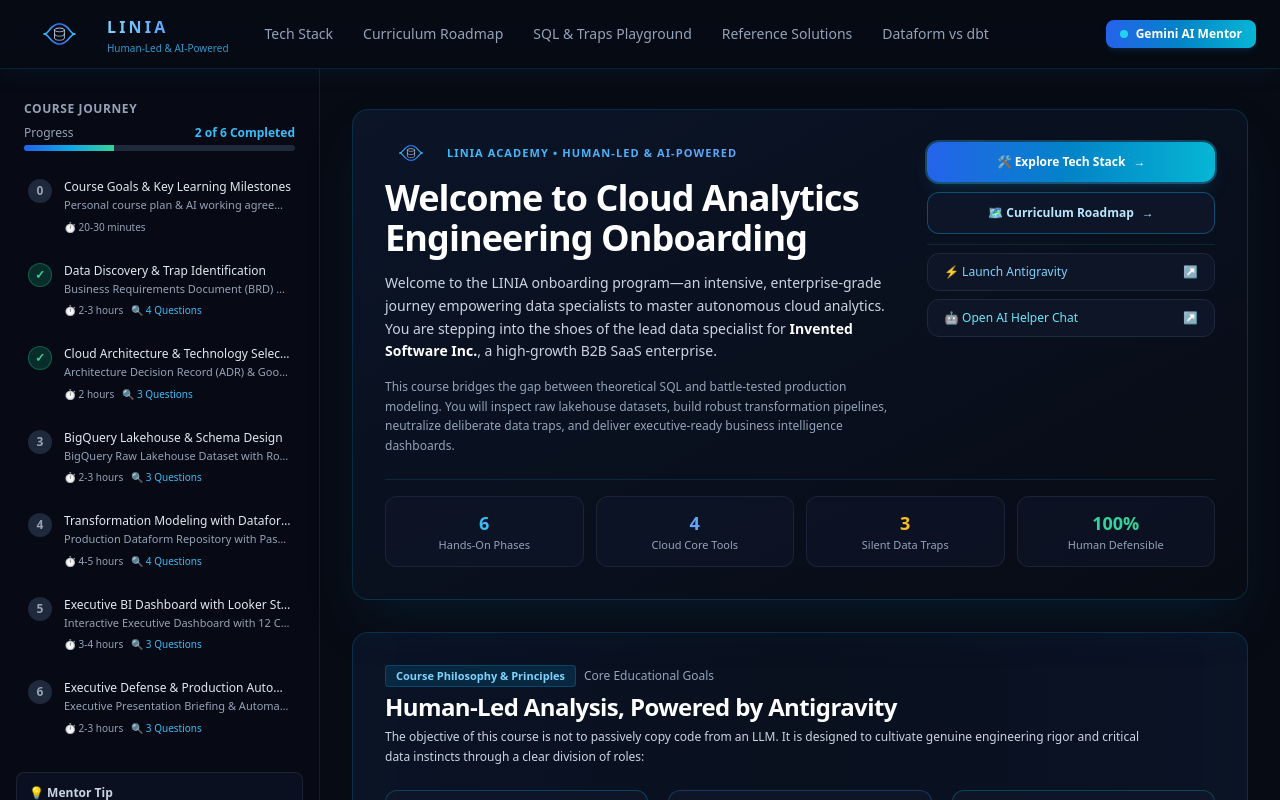
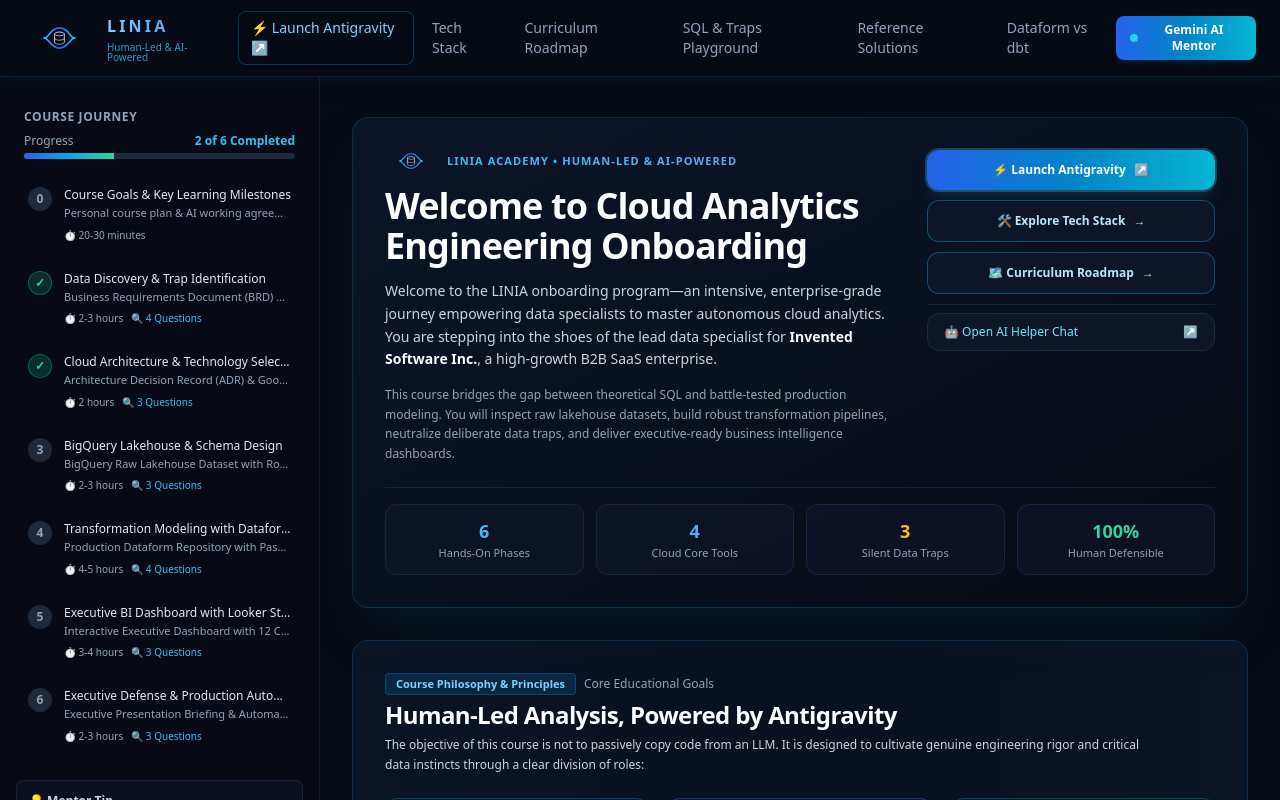
Before and after one commit to liudmilaz/ai-analyst-cloud-onboarding, a Next.js app in the folder app/: page / in a window 1280 px wide. Shown: the top 800 px of the page. Built offline with nearby package versions, Linux system fonts and the light colour scheme.

Commit message:
Prioritize Antigravity launch links

```diff
--- a/app/src/app/page.tsx
+++ b/app/src/app/page.tsx
@@ -52,9 +52,20 @@
 
               {/* Action Buttons */}
               <div className="flex flex-col gap-2.5 flex-shrink-0 min-w-[220px] sm:w-64 lg:w-72">
+                <a
+                  href="https://antigravity.google/"
+                  target="_blank"
+                  rel="noopener noreferrer"
+                  className="rounded-xl bg-gradient-to-r from-blue-600 via-sky-600 to-cyan-500 px-5 py-3 text-center text-xs font-bold text-white shadow-lg shadow-sky-900/40 hover:from-blue-500 hover:to-cyan-400 transition flex items-center justify-center gap-2 ring-2 ring-sky-400/30"
+                  title="Launch Google Antigravity"
+                >
+                  <span>⚡ Launch Antigravity</span>
+                  <span className="text-xs">↗</span>
+                </a>
+
                 <Link
                   href="/tech-stack"
-                  className="rounded-xl bg-gradient-to-r from-blue-600 via-sky-600 to-cyan-500 px-5 py-3 text-center text-xs font-bold text-white shadow-lg shadow-sky-900/40 hover:from-blue-500 hover:to-cyan-400 transition flex items-center justify-center gap-2 ring-2 ring-sky-400/30"
+                  className="rounded-xl bg-slate-900/90 border border-sky-500/40 px-5 py-3 text-center text-xs font-semibold text-sky-200 hover:bg-slate-800 hover:text-white transition flex items-center justify-center gap-2 shadow-sm"
                   title="Explore the 4 core tools and technologies"
                 >
                   <span>🛠️ Explore Tech Stack</span>
@@ -71,15 +82,6 @@
                 </Link>
 
                 <div className="pt-2 border-t border-sky-900/40 flex flex-col gap-2">
-                  <a
-                    href="https://antigravity.google"
-                    target="_blank"
-                    rel="noopener noreferrer"
-                    className="flex items-center justify-between rounded-xl bg-slate-900/80 border border-slate-800 hover:border-sky-500/70 px-4 py-2.5 text-xs font-medium text-sky-300 hover:text-white hover:bg-slate-850 transition"
-                  >
-                    <span>⚡ Launch Antigravity</span>
-                    <span className="text-sky-400 text-xs">↗</span>
-                  </a>
                   <button
                     onClick={() => setIsChatOpen(true)}
                     className="flex items-center justify-between rounded-xl bg-slate-900/80 border border-slate-800 hover:border-cyan-500/70 px-4 py-2.5 text-xs font-medium text-cyan-300 hover:text-white hover:bg-slate-850 transition"
--- a/app/src/components/Navbar.tsx
+++ b/app/src/components/Navbar.tsx
@@ -29,6 +29,15 @@
           </Link>
 
           <nav className="hidden md:flex items-center gap-1.5 text-sm font-medium">
+            <a
+              href="https://antigravity.google/"
+              target="_blank"
+              rel="noopener noreferrer"
+              className="px-3 py-1.5 rounded-lg transition text-sky-300 hover:text-white hover:bg-sky-950/70 border border-sky-500/30"
+              title="Launch Google Antigravity"
+            >
+              ⚡ Launch Antigravity ↗
+            </a>
             <Link
               href="/tech-stack"
               className={`px-3 py-1.5 rounded-lg transition ${
```
